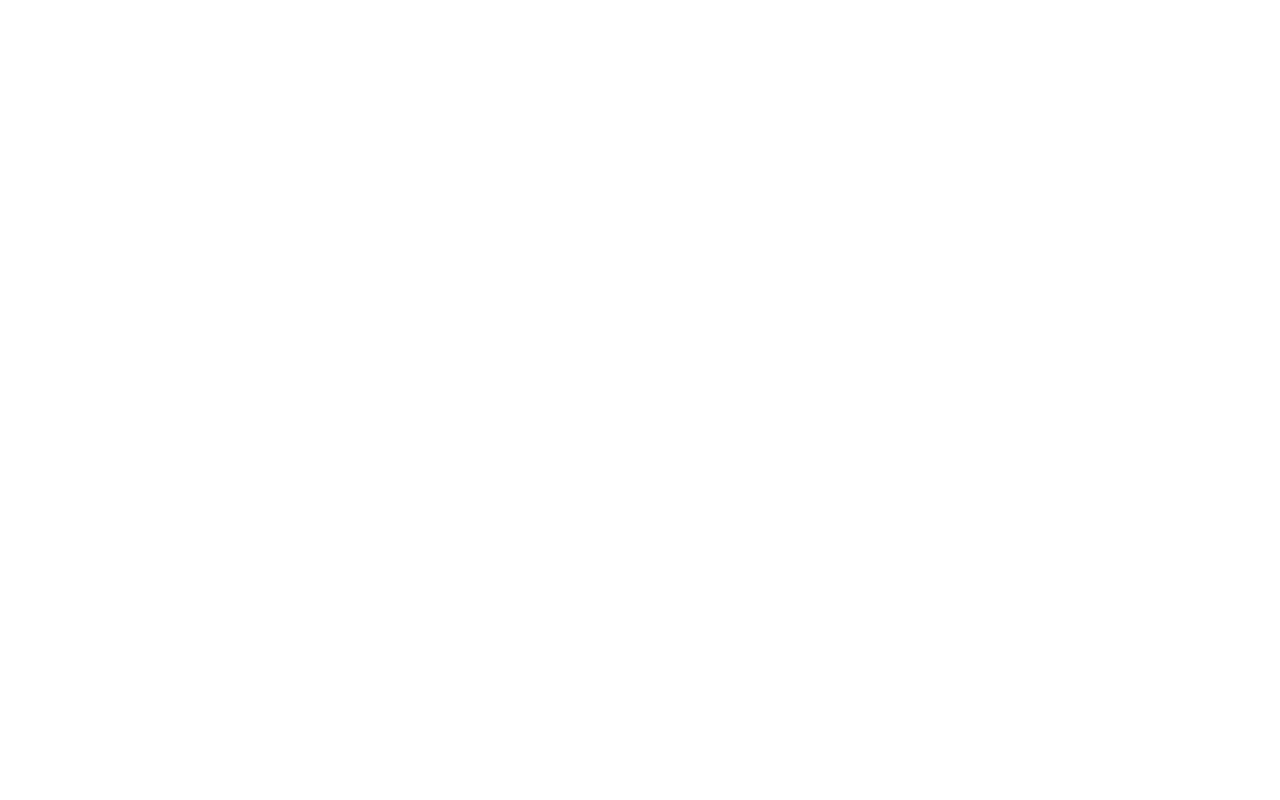
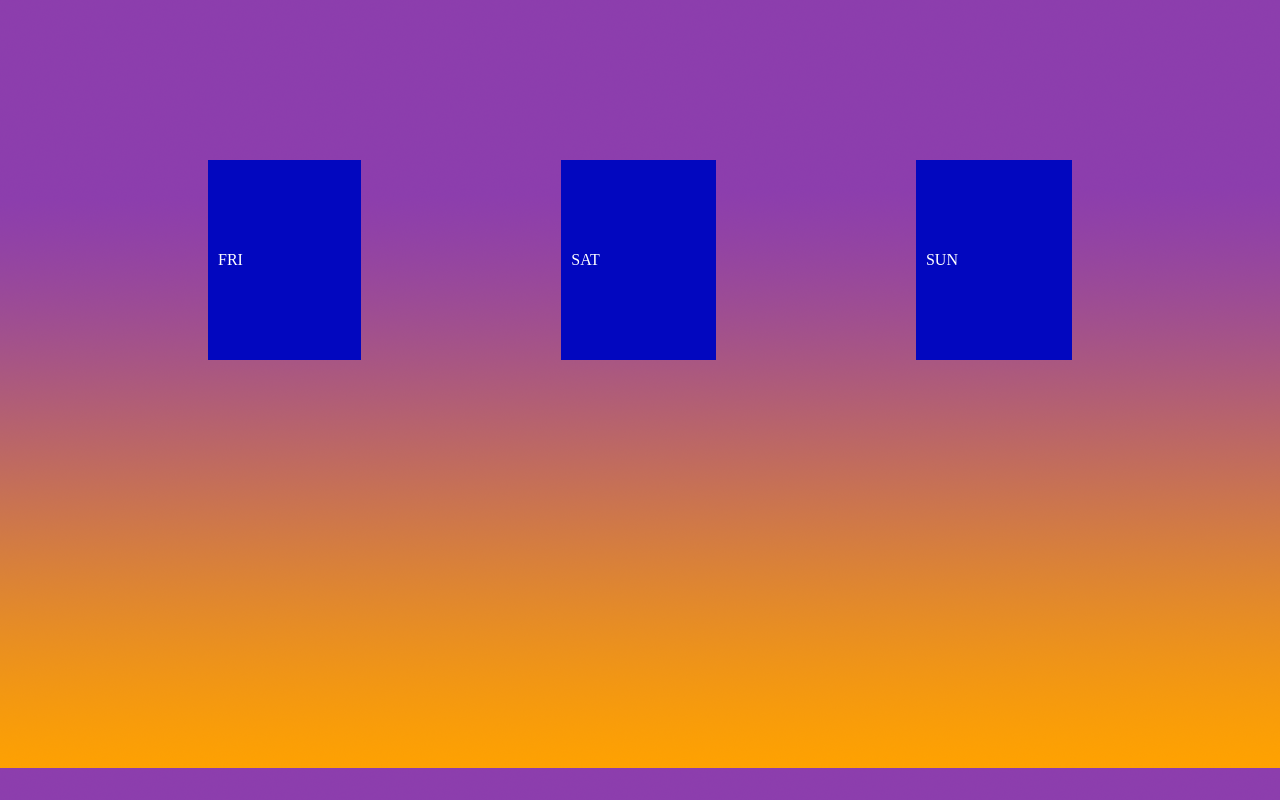
Before and after one commit to 90sweather/90sweather.github.io, a plain HTML site: page index.html in a window 1280 px wide. Drawn offline with Linux system fonts and the light colour scheme.

Commit message:
Add files via upload

```diff
--- /dev/null
+++ b/assets/weather_style.css
@@ -0,0 +1,12 @@
+table {
+  border-collapse: separate;
+  border-spacing: 200px;
+}
+
+td {
+  padding: 10px;
+  width: 200px;
+  height: 200px;
+  color: white;
+  background: rgb(2, 7, 191);
+}
--- a/index.html
+++ b/index.html
@@ -2,10 +2,21 @@
 	<head>
 		<title>The Weather</title>
 		<script src="assets/js/autoplay.js"></script>
+		<link rel="stylesheet" href="assets/weather_style.css">
 	</head>
-	<body>
+	<body background="assets/background.png">
 		<audio id="sound" loop>
 			<source src="assets/music/eye.mp3" type="audio/mpeg">
 		</audio>
+
+		<div align="middle" style="margin-top:-3em">
+			<table>
+				<tr>
+					<td>FRI</td>
+					<td>SAT</td>
+					<td>SUN</td>
+				</tr>
+			</table>
+		</div>
 	</body>
 </HTML>
```
Also changed, not shown: assets/background.png (added).
